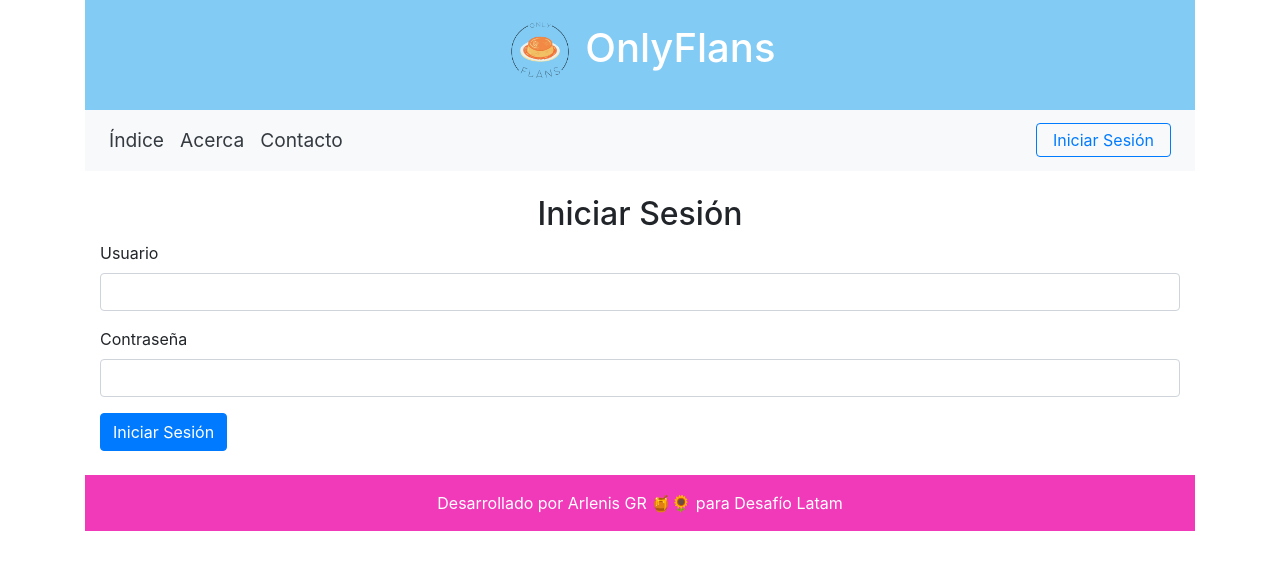
After one commit to agonzalezr92/Hito-M6-OnlyFlans, a Django app: page /login/ in a window 1280 px wide. The commit adds this page. Shown: the top 570 px of the page. Run offline with Django 5.2, Linux system fonts and the light colour scheme; some libraries are stand-ins or nearby versions.

Commit message:
Hito 03-M6

```diff
--- a/mionlyflans/mionlyflans/settings.py
+++ b/mionlyflans/mionlyflans/settings.py
@@ -131,3 +131,8 @@ STATIC_ROOT = os.path.join(BASE_DIR, "staticfiles")
 # https://docs.djangoproject.com/en/5.1/ref/settings/#default-auto-field
 
 DEFAULT_AUTO_FIELD = 'django.db.models.BigAutoField'
+
+
+# Redirección después de iniciar y cerrar sesión
+LOGIN_REDIRECT_URL = 'welcome'  # Redirige al usuario a la página de Bienvenido
+LOGOUT_REDIRECT_URL = 'index'   # Redirige al usuario a la página de Inicio
--- a/mionlyflans/mionlyflans/urls.py
+++ b/mionlyflans/mionlyflans/urls.py
@@ -17,6 +17,7 @@ Including another URLconf
 from django.contrib import admin
 from django.urls import path, include
 
+
 urlpatterns = [
     path('admin/', admin.site.urls),
     path('', include('web.urls')),  # Incluye las URLs de la app 'web'
--- /dev/null
+++ b/mionlyflans/web/templates/web/login.html
@@ -0,0 +1,21 @@
+{% extends "web/base.html" %}
+
+{% block title %}Iniciar Sesión{% endblock %}
+
+{% block content %}
+<div class="container">
+    <h2 class="text-center">Iniciar Sesión</h2>
+    <form method="post" action="{% url 'login' %}">
+        {% csrf_token %}
+        <div class="form-group">
+            <label for="username">Usuario</label>
+            <input type="text" name="username" class="form-control" required>
+        </div>
+        <div class="form-group">
+            <label for="password">Contraseña</label>
+            <input type="password" name="password" class="form-control" required>
+        </div>
+        <button type="submit" class="btn btn-primary">Iniciar Sesión</button>
+    </form>
+</div>
+{% endblock %}
--- a/mionlyflans/web/templates/web/navbar.html
+++ b/mionlyflans/web/templates/web/navbar.html
@@ -1,6 +1,5 @@
 <div class="container">
     <nav class="navbar navbar-expand-lg bg-light">
-
         <button class="navbar-toggler" type="button" data-toggle="collapse" data-target="#navbarNav" aria-controls="navbarNav" aria-expanded="false" aria-label="Toggle navigation">
             <span class="navbar-toggler-icon"></span>
         </button>
@@ -13,11 +12,24 @@
                     <a class="nav-link text-dark" style="font-size: 1.2rem;" href="/acerca">Acerca</a>
                 </li>
                 <li class="nav-item">
-                    <a class="nav-link text-dark" style="font-size: 1.2rem;" href="/bienvenido">Bienvenido</a>
-                </li>
-                <li class="nav-item">
                     <a class="nav-link text-dark" style="font-size: 1.2rem;" href="{% url 'contacto' %}">Contacto</a>
                 </li>
+                {% if user.is_authenticated %}
+                    <li class="nav-item">
+                        <a class="nav-link text-dark" style="font-size: 1.2rem;" href="{% url 'welcome' %}">Bienvenido</a>
+                    </li>
+                {% endif %}
+            </ul>
+            <ul class="navbar-nav ml-auto">
+                {% if user.is_authenticated %}
+                    <li class="nav-item">
+                        <a class="nav-link btn btn-outline-secondary px-3 py-1 mx-2" href="{% url 'logout' %}">Cerrar Sesión</a>
+                    </li>
+                {% else %}
+                    <li class="nav-item">
+                        <a class="nav-link btn btn-outline-primary px-3 py-1 mx-2" href="{% url 'login' %}">Iniciar Sesión</a>
+                    </li>
+                {% endif %}
             </ul>
         </div>
     </nav>
--- a/mionlyflans/web/templates/web/welcome.html
+++ b/mionlyflans/web/templates/web/welcome.html
@@ -7,7 +7,10 @@
 
 {% block title %}Bienvenido{% endblock %}
 
+
 {% block content %}
+<h1>Bienvenido {{ user.get_username }}</h1>
+
 <div class="container my-4">
     <h2 class="text-center">Flanes Exclusivos</h2>
     <div class="row">
--- a/mionlyflans/web/urls.py
+++ b/mionlyflans/web/urls.py
@@ -1,4 +1,5 @@
-from django.urls import path
+from django.urls import path, include
+from django.contrib.auth import views as auth_views
 from . import views
 
 urlpatterns = [
@@ -7,4 +8,8 @@ urlpatterns = [
     path('bienvenido/', views.welcome, name='welcome'),
     path('contacto/', views.contacto, name='contacto'),
     path('exito/', views.exito, name='exito'),
+
+    # URLs para autenticación
+    path('login/', auth_views.LoginView.as_view(template_name='web/login.html'), name='login'),
+    path('logout/', auth_views.LogoutView.as_view(), name='logout'),
 ]
--- a/mionlyflans/web/views.py
+++ b/mionlyflans/web/views.py
@@ -4,6 +4,8 @@ from django.http import HttpResponseRedirect
 from .forms import ContactFormModelForm
 from .models import ContactForm
 from django.urls import reverse
+from django.contrib.auth.decorators import login_required
+
 
 
 # Create your views here.
@@ -41,3 +43,7 @@ def contacto(request):
 
 def exito(request):
     return render(request, 'web/exito.html')
+
+@login_required
+def welcome(request):
+    return render(request, 'web/welcome.html')
```
Also changed, not shown: requerimientos/Requerimiento-20.png (added), requerimientos/Requerimiento-21.png (added), requerimientos/Requerimiento-22.png (added), requerimientos/Requerimiento-23.png (added), requerimientos/Requerimiento-24.png (added), requerimientos/Requerimiento-25.png (added).
